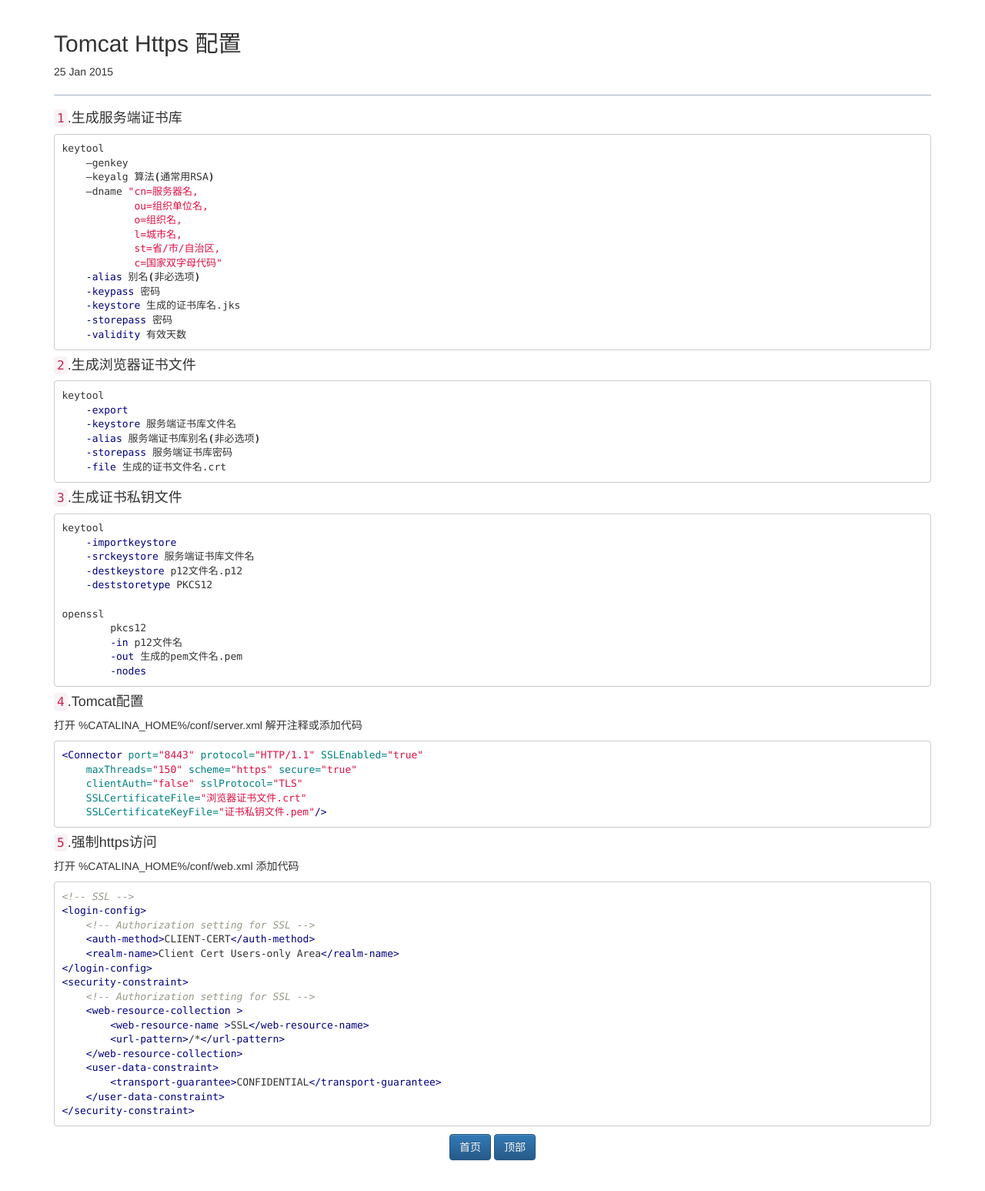
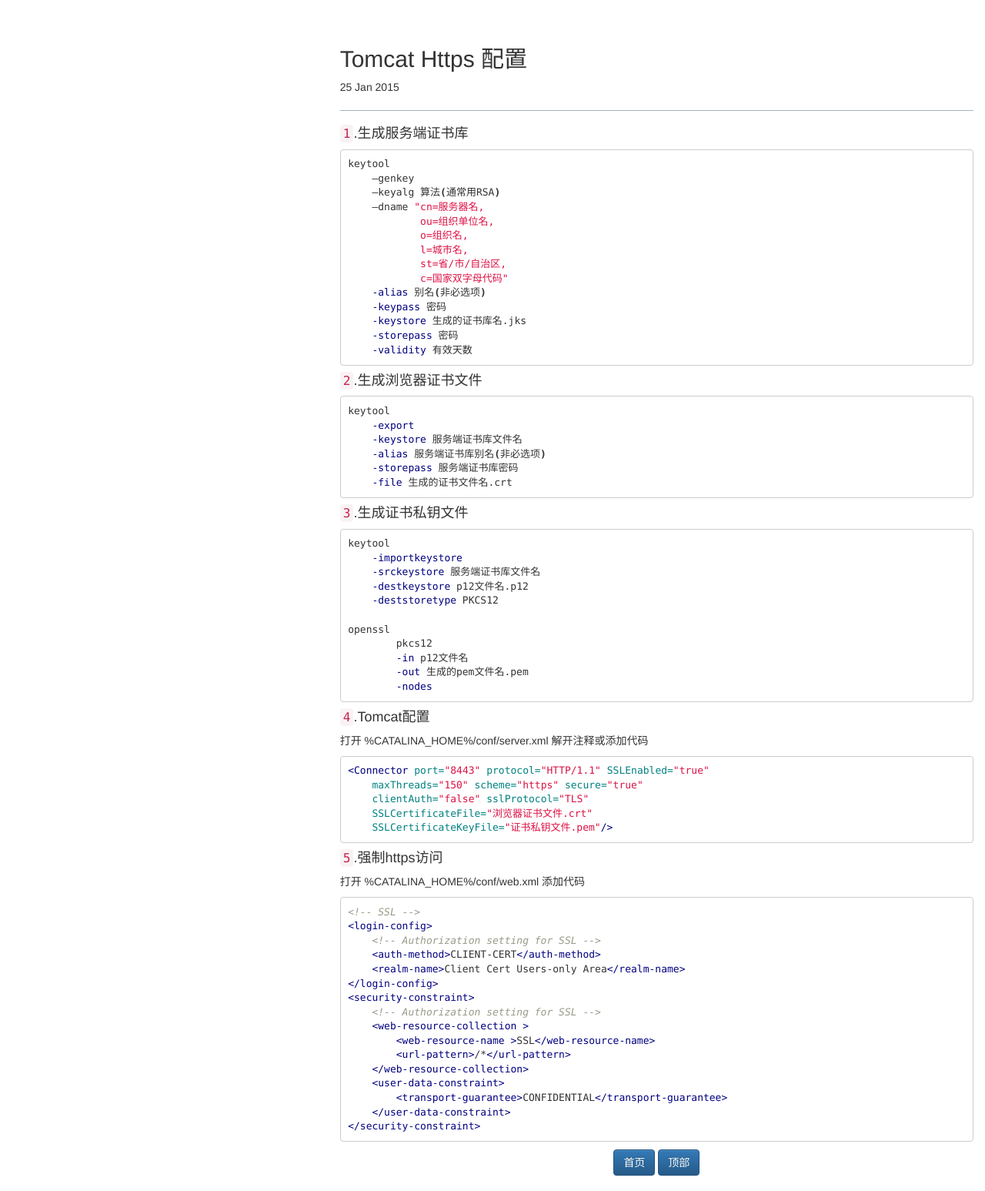
Before and after one commit to bit-ranger/blog, a Jekyll site: the page built from _posts/2015-01-25-tomcat-https.md, in a window 1280 px wide. Shown: the whole page at 77% size. Built offline with Jekyll 4.4.1, drawn with Linux system fonts in a browser that asks for light colours; nearby versions of some CDN libraries; Markdown is read by kramdown in place of the engine named in the settings.

Commit message:
Update default.html

```diff
--- a/_layouts/default.html
+++ b/_layouts/default.html
@@ -10,7 +10,9 @@
 	<title>{{ page.title }}</title>
 　　</head>
 　　<body>
-　　	<div class="container">
+　　	<div class="container-fluid">
+　　	    <div class="row">
+	        <div class="col-lg-8 col-lg-offset-4">
 	            <h2>{{page.title}}</h2>
 	            {{ page.date | date_to_string }}
 	            <hr/>
@@ -22,6 +24,8 @@
 	                <button type="button" class="btn btn-primary" onclick="window.location='#'">顶部</button>
 	            </div>
 	        </div>
+	    </div>
+	</div>
 	<script src="http://cdn.bootcss.com/jquery/1.11.2/jquery.min.js"></script>
 	<script src="http://cdn.bootcss.com/bootstrap/3.3.2/js/bootstrap.min.js"></script>
 　　</body>
```
Lines whose indentation alone changed are shown as unchanged.
